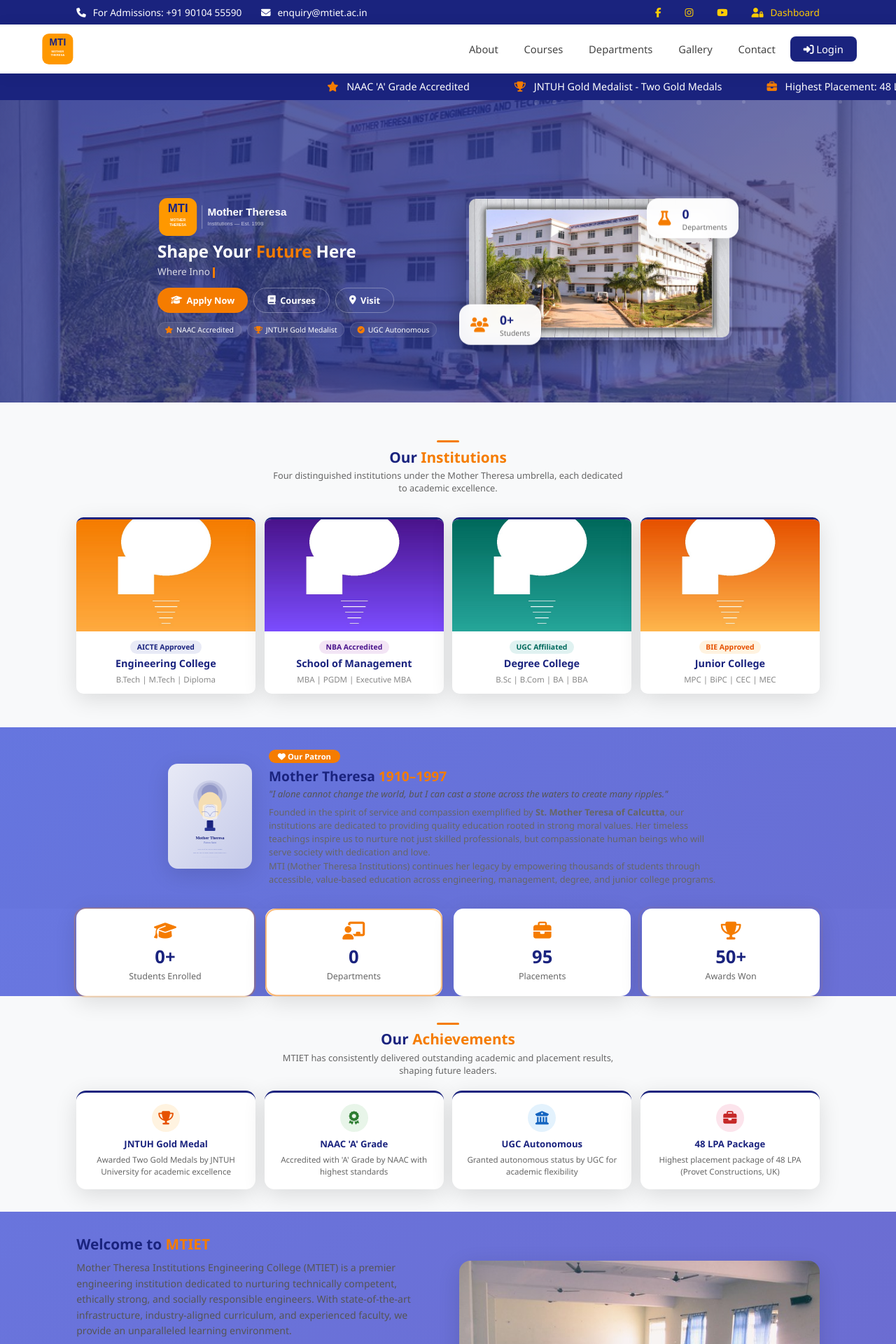
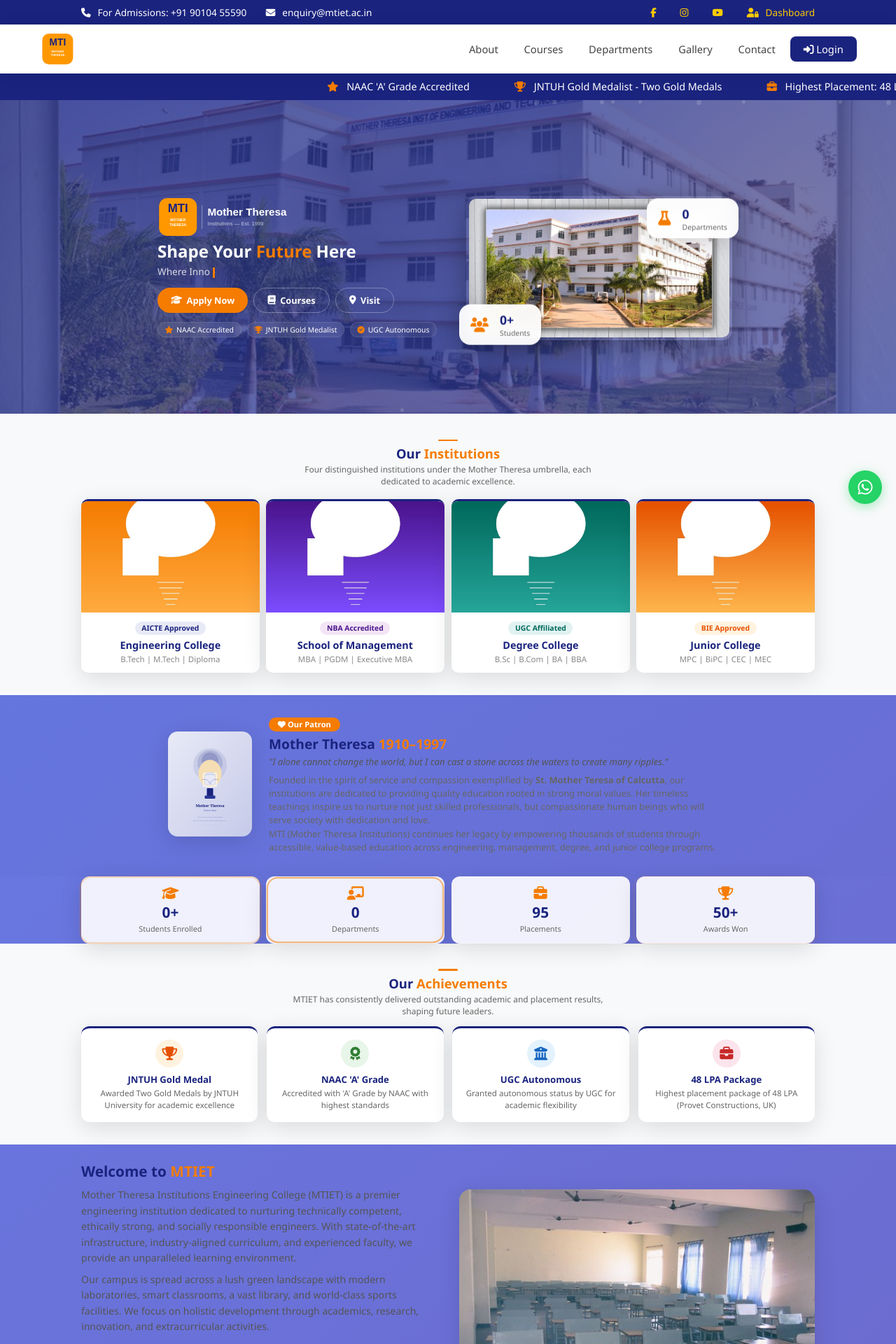
Before and after one commit to gayegayathri07-collab/pythonfullstack, a Django app: page / in a window 1280 px wide. Shown: the top 1920 px of the page at 70% size. Run offline with Django 5.2, Linux system fonts and the light colour scheme; data that the repository does not hold is empty.

Commit message:
compact all sections 1.5rem, glass stat cards, whatsapp button, smaller footer

```diff
--- a/students/templates/students/landing.html
+++ b/students/templates/students/landing.html
@@ -213,35 +213,38 @@
         }
 
         .section {
-            padding: 2rem 0;
+            padding: 1.5rem 0;
         }
         .section-alt { background: #f8f9fa; }
-        .container { max-width: 1100px; margin: 0 auto; padding: 0 1.2rem; }
+        .container { max-width: 1080px; margin: 0 auto; padding: 0 1rem; }
         .section-title {
             text-align: center;
-            margin-bottom: 1.2rem;
+            margin-bottom: 0.8rem;
         }
         .section-title h2 {
-            font-size: 1.3rem;
+            font-size: 1.15rem;
             color: var(--primary);
             font-weight: 800;
-            margin-bottom: 0.3rem;
+            margin-bottom: 0.2rem;
         }
         .section-title h2 span { color: var(--accent); }
         .section-title p {
             color: #666;
-            font-size: 0.8rem;
-            max-width: 500px;
+            font-size: 0.75rem;
+            max-width: 450px;
             margin: 0 auto;
             line-height: 1.4;
         }
         .section-title .line {
-            width: 32px;
-            height: 3px;
+            width: 28px;
+            height: 2.5px;
             background: var(--accent);
             border-radius: 4px;
-            margin: 0.4rem auto;
-        }
+            margin: 0.3rem auto;
+        }
+        .glass-card { background:rgba(255,255,255,0.85); backdrop-filter:blur(12px); -webkit-backdrop-filter:blur(12px); border:1px solid rgba(255,255,255,0.3); }
+        .whatsapp-float { position:fixed; bottom:80px; right:20px; z-index:999; width:48px; height:48px; border-radius:50%; background:#25D366; color:#fff; display:flex; align-items:center; justify-content:center; font-size:1.5rem; box-shadow:0 4px 16px rgba(37,211,102,0.4); transition:all 0.3s; text-decoration:none; }
+        .whatsapp-float:hover { transform:scale(1.1); box-shadow:0 6px 24px rgba(37,211,102,0.5); }
         .card {
             background:#fff; border-radius:12px; padding:1rem; box-shadow:0 2px 12px rgba(0,0,0,0.08); transition:all 0.3s;
         }
@@ -287,33 +290,36 @@
         .stats-row {
             display: grid;
             grid-template-columns: repeat(4, 1fr);
-            gap: 1rem;
-            margin-top: -2rem;
+            gap: 0.6rem;
+            margin-top: -1.5rem;
             position: relative;
             z-index: 2;
         }
         .stat-card {
-            background: #fff;
-            border-radius: 14px;
-            padding: 1.2rem;
+            background: rgba(255,255,255,0.9);
+            backdrop-filter: blur(12px);
+            -webkit-backdrop-filter: blur(12px);
+            border: 1px solid rgba(255,255,255,0.3);
+            border-radius: 12px;
+            padding: 0.8rem;
             text-align: center;
             box-shadow: var(--shadow);
             transition: all 0.3s;
         }
-        .stat-card:hover { transform: translateY(-4px); box-shadow: var(--shadow-hover); }
-        .stat-card i { font-size: 1.6rem; color: var(--accent); margin-bottom: 0.4rem; }
-        .stat-card .num { font-size: 1.6rem; font-weight: 800; color: var(--primary); }
-        .stat-card .lbl { color: #666; font-size: 0.78rem; margin-top: 0.15rem; font-weight: 500; }
+        .stat-card:hover { transform: translateY(-3px); box-shadow: var(--shadow-hover); }
+        .stat-card i { font-size: 1.2rem; color: var(--accent); margin-bottom: 0.2rem; }
+        .stat-card .num { font-size: 1.3rem; font-weight: 800; color: var(--primary); }
+        .stat-card .lbl { color: #666; font-size: 0.68rem; margin-top: 0.1rem; font-weight: 500; }
 
         .courses-grid {
             display: grid;
-            grid-template-columns: repeat(auto-fit, minmax(260px, 1fr));
-            gap: 1rem;
+            grid-template-columns: repeat(auto-fit, minmax(220px, 1fr));
+            gap: 0.6rem;
         }
         .course-card {
             background: #fff;
-            border-radius: 14px;
-            padding: 1.2rem;
+            border-radius: 12px;
+            padding: 0.8rem;
             box-shadow: var(--shadow);
             transition: all 0.3s;
             border-top: 3px solid var(--primary);
@@ -334,45 +340,45 @@
         .course-card:hover::before { opacity: 1; }
         .course-card:hover { transform: translateY(-6px); box-shadow: var(--shadow-hover); }
         .course-card .icon {
-            width: 44px;
-            height: 44px;
+            width: 36px;
+            height: 36px;
             background: #e8eaf6;
-            border-radius: 12px;
+            border-radius: 10px;
             display: flex;
             align-items: center;
             justify-content: center;
-            margin-bottom: 0.6rem;
-        }
-        .course-card .icon i { font-size: 1.3rem; color: var(--primary); }
-        .course-card h3 { font-size: 1rem; color: var(--primary); margin-bottom: 0.3rem; }
-        .course-card p { color: #666; font-size: 0.8rem; line-height: 1.5; }
+            margin-bottom: 0.4rem;
+        }
+        .course-card .icon i { font-size: 1rem; color: var(--primary); }
+        .course-card h3 { font-size: 0.85rem; color: var(--primary); margin-bottom: 0.2rem; }
+        .course-card p { color: #666; font-size: 0.72rem; line-height: 1.4; }
 
         .dept-grid {
             display: grid;
-            grid-template-columns: repeat(auto-fit, minmax(200px, 1fr));
-            gap: 1rem;
+            grid-template-columns: repeat(auto-fit, minmax(160px, 1fr));
+            gap: 0.6rem;
         }
         .dept-card {
             background: #fff;
-            border-radius: 14px;
-            padding: 1.2rem;
+            border-radius: 12px;
+            padding: 0.8rem;
             text-align: center;
             box-shadow: var(--shadow);
             transition: all 0.3s;
         }
         .dept-card:hover { transform: translateY(-3px); box-shadow: var(--shadow-hover); }
         .dept-card .icon {
-            width: 50px;
-            height: 50px;
-            margin: 0 auto 0.6rem;
+            width: 40px;
+            height: 40px;
+            margin: 0 auto 0.4rem;
             border-radius: 50%;
             display: flex;
             align-items: center;
             justify-content: center;
-            font-size: 1.3rem;
-        }
-        .dept-card h3 { font-size: 0.92rem; color: var(--primary); margin-bottom: 0.2rem; }
-        .dept-card p { font-size: 0.75rem; color: #777; }
+            font-size: 1rem;
+        }
+        .dept-card h3 { font-size: 0.8rem; color: var(--primary); margin-bottom: 0.15rem; }
+        .dept-card p { font-size: 0.68rem; color: #777; }
 
         .gallery-grid {
             display: grid;
@@ -740,14 +746,14 @@
     </div>
 </section>
 
-<section class="section section-alt" style="padding:3rem 0;margin-top:-3rem;position:relative;z-index:2">
-    <div class="container">
-        <div class="section-title reveal" style="margin-bottom:2rem">
+<section class="section section-alt" style="padding:2rem 0;margin-top:-2rem;position:relative;z-index:2">
+    <div class="container">
+        <div class="section-title reveal" style="margin-bottom:1rem">
             <div class="line"></div>
             <h2>Our <span>Institutions</span></h2>
             <p>Four distinguished institutions under the Mother Theresa umbrella, each dedicated to academic excellence.</p>
         </div>
-        <div style="display:grid;grid-template-columns:repeat(auto-fit,minmax(170px,1fr));gap:0.8rem">
+        <div style="display:grid;grid-template-columns:repeat(auto-fit,minmax(160px,1fr));gap:0.6rem">
             <a href="#courses" style="text-decoration:none;display:block">
                 <div class="course-card tilt-card" style="padding:0;overflow:hidden;text-align:center;border-radius:10px" onmouseover="this.style.transform='translateY(-4px)';this.style.boxShadow='var(--shadow-hover)'" onmouseout="this.style.transform='';this.style.boxShadow='var(--shadow)'">
                     <img src="{% static 'images/mtiet-engg.jpg' %}" alt="Engineering" style="width:100%;display:block;min-height:70px;object-fit:cover" onerror="this.alt='MTIET Engg';this.style.background='linear-gradient(135deg,#1a237e,#283593)';this.style.padding='1.5rem';this.style.color='#fff';this.style.fontWeight='bold';this.style.textAlign='center';this.src=''">
@@ -1602,6 +1608,10 @@
     <i class="fas fa-arrow-up"></i>
 </button>
 
+<a href="https://wa.me/919010455590" target="_blank" class="whatsapp-float" title="Chat on WhatsApp">
+    <i class="fab fa-whatsapp"></i>
+</a>
+
 <script>
 function toggleMenu() {
     document.getElementById('navLinks').classList.toggle('open');
```
Also changed, not shown: other parts of students/templates/students/landing.html (+15 -15 lines).
